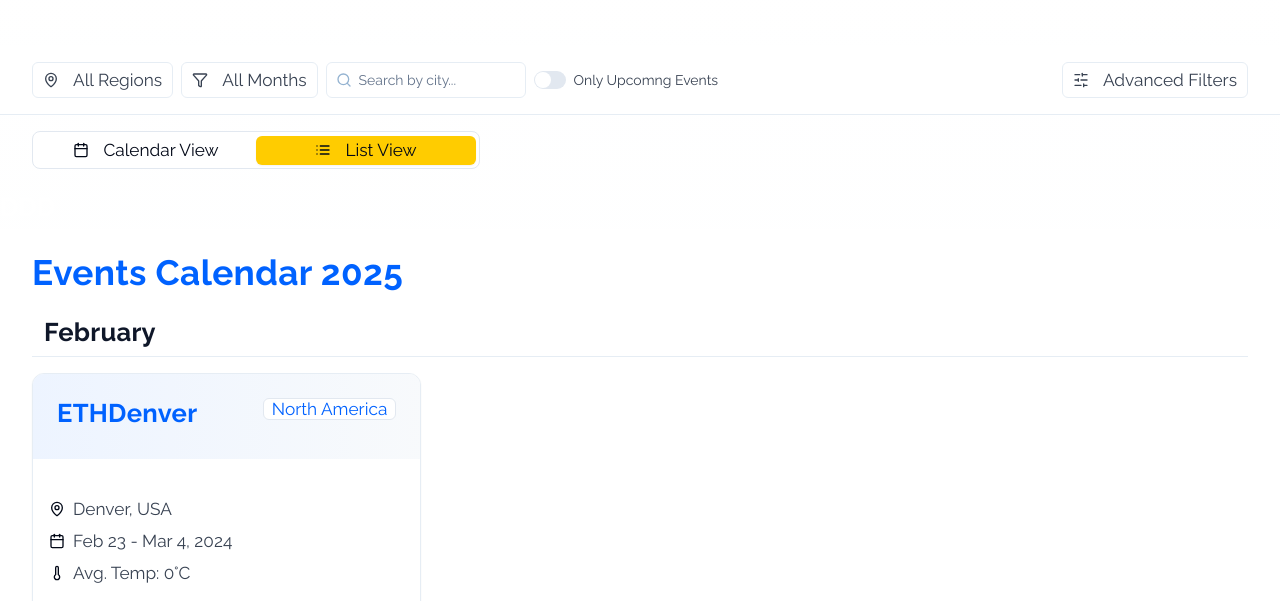
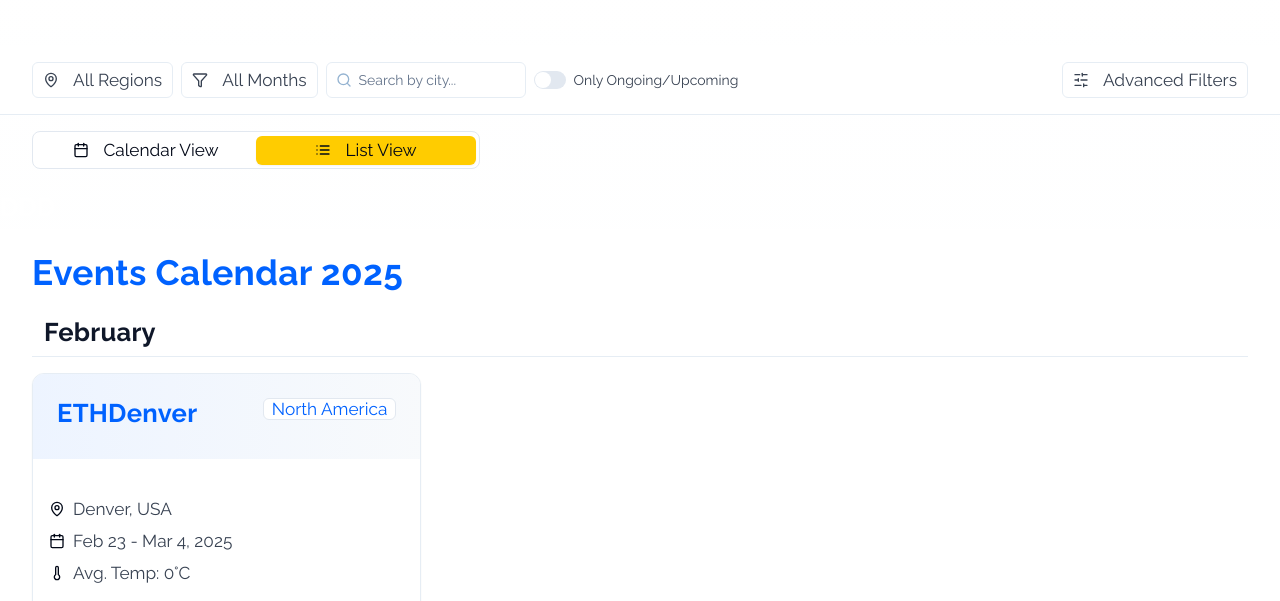
Before and after one commit to geodework/ethereum-events, a Next.js app: page / in a window 1280 px wide. Shown: the part 150-751 px from the top of the page. Built offline with nearby package versions, Linux system fonts and the light colour scheme.

Commit message:
fix: replace ticketDeadline with only ongoing/upcoming

```diff
--- a/components/event-card.tsx
+++ b/components/event-card.tsx
@@ -9,13 +9,6 @@ interface EventCardProps {
 }
 
 export function EventCard({ event }: EventCardProps) {
-  const isDeadlineSoon = () => {
-    const now = new Date()
-    const timeDiff = event.ticketDeadline.getTime() - now.getTime()
-    const daysDiff = Math.ceil(timeDiff / (1000 * 3600 * 24))
-    return daysDiff <= 14 && daysDiff > 0
-  }
-
   const formatDateRange = (start: Date, end: Date) => {
     const startMonth = start.toLocaleString("default", { month: "short" })
     const endMonth = end.toLocaleString("default", { month: "short" })
@@ -64,17 +57,6 @@ export function EventCard({ event }: EventCardProps) {
             {formatDateRange(event.startDateTime, event.endDateTime)}
           </span>
         </div>
-        {/* <div className="flex items-center gap-2 text-sm">
-          <Flag className="h-4 w-4 text-primary-light-500" />
-          <span className="text-secondary-700">
-            Ticket Deadline: {formatDeadline(event.ticketDeadline)}
-            {isDeadlineSoon() && (
-              <Badge variant="destructive" className="ml-2 text-xs">
-                Soon
-              </Badge>
-            )}
-          </span>
-        </div> */}
         <div className="flex items-center gap-2 text-sm">
           <Thermometer className="h-4 w-4 text-primary-light-500" />
           <span className="text-secondary-700">
--- a/components/filter-bar.tsx
+++ b/components/filter-bar.tsx
@@ -104,9 +104,9 @@ export function FilterBar() {
           <div className="flex items-center space-x-2">
             <Switch
               id="deadline-soon"
-              checked={filters.deadlineSoon}
+              checked={filters.isUpcomingOrOngoing}
               onCheckedChange={(checked) =>
-                handleChange("deadlineSoon", checked)
+                handleChange("isUpcomingOrOngoing", checked)
               }
               className="data-[state=checked]:bg-accent"
             />
@@ -114,7 +114,7 @@ export function FilterBar() {
               htmlFor="deadline-soon"
               className="text-sm text-secondary-700"
             >
-              Only Upcomng Events
+              Only Ongoing/Upcoming
             </Label>
           </div>
         </div>
--- a/components/list-view.tsx
+++ b/components/list-view.tsx
@@ -10,10 +10,9 @@ export function ListView() {
   const eventsByMonth: Record<string, TEventWithRelations[]> = {}
 
   // Sort events by start date
-  const sortedEvents = [...events].sort((a, b) => {
-    console.log(a.startDateTime.getTime(), b.endDateTime.getTime())
-    return a.startDateTime.getTime() - b.endDateTime.getTime()
-  })
+  const sortedEvents = [...events].sort(
+    (a, b) => a.startDateTime.getTime() - b.endDateTime.getTime()
+  )
 
   // Group events by month
   sortedEvents.forEach((event) => {
--- a/lib/data.ts
+++ b/lib/data.ts
@@ -12,8 +12,8 @@ export const events: TEventWithRelations[] = [
     categories: ["Hackathon", "Conference"],
     domains: ["Ethereum", "Web3"],
     venueType: "in_person",
-    startDateTime: new Date("2024-02-23T09:00:00-07:00"),
-    endDateTime: new Date("2024-03-03T18:00:00-07:00"),
+    startDateTime: new Date("2025-02-23T09:00:00-07:00"),
+    endDateTime: new Date("2025-03-03T18:00:00-07:00"),
     links: ["https://ethdenver.com"],
     socials: ["https://twitter.com/ETHDenver"],
     communities: ["https://t.me/ethdenver"],
@@ -29,8 +29,8 @@ export const events: TEventWithRelations[] = [
     categories: ["Hackathon"],
     domains: ["Ethereum"],
     venueType: "in_person",
-    startDateTime: new Date("2024-05-31T10:00:00+02:00"),
-    endDateTime: new Date("2024-06-02T18:00:00+02:00"),
+    startDateTime: new Date("2025-05-31T10:00:00+02:00"),
+    endDateTime: new Date("2025-06-02T18:00:00+02:00"),
     links: ["https://ethprague.com"],
     socials: ["https://twitter.com/ETHPrague"],
     communities: ["https://t.me/ethprague"],
@@ -46,8 +46,8 @@ export const events: TEventWithRelations[] = [
     categories: ["Conference"],
     domains: ["Ethereum", "DeFi"],
     venueType: "in_person",
-    startDateTime: new Date("2024-07-12T09:00:00+02:00"),
-    endDateTime: new Date("2024-07-14T18:00:00+02:00"),
+    startDateTime: new Date("2025-07-12T09:00:00+02:00"),
+    endDateTime: new Date("2025-07-14T18:00:00+02:00"),
     links: ["https://ethbarcelona.com"],
     socials: ["https://twitter.com/ETHBarcelona"],
     communities: ["https://t.me/ethbarcelona"],
@@ -63,8 +63,8 @@ export const events: TEventWithRelations[] = [
     categories: ["Conference"],
     domains: ["Ethereum", "Web3"],
     venueType: "in_person",
-    startDateTime: new Date("2024-09-05T09:00:00+08:00"),
-    endDateTime: new Date("2024-09-08T18:00:00+08:00"),
+    startDateTime: new Date("2025-09-05T09:00:00+08:00"),
+    endDateTime: new Date("2025-09-08T18:00:00+08:00"),
     links: ["https://ethsingapore.com"],
     socials: ["https://twitter.com/ETHSingapore"],
     communities: ["https://t.me/ethsingapore"],
@@ -80,8 +80,8 @@ export const events: TEventWithRelations[] = [
     categories: ["Conference"],
     domains: ["Ethereum", "Web3"],
     venueType: "in_person",
-    startDateTime: new Date("2024-11-12T09:00:00+07:00"),
-    endDateTime: new Date("2024-11-15T18:00:00+07:00"),
+    startDateTime: new Date("2025-11-12T09:00:00+07:00"),
+    endDateTime: new Date("2025-11-15T18:00:00+07:00"),
     links: ["https://devcon.org"],
     socials: ["https://twitter.com/EFDevcon"],
     communities: ["https://t.me/devcon"],
@@ -97,8 +97,8 @@ export const events: TEventWithRelations[] = [
     categories: ["Hackathon"],
     domains: ["Ethereum"],
     venueType: "in_person",
-    startDateTime: new Date("2024-10-18T09:00:00+01:00"),
-    endDateTime: new Date("2024-10-20T18:00:00+01:00"),
+    startDateTime: new Date("2025-10-18T09:00:00+01:00"),
+    endDateTime: new Date("2025-10-20T18:00:00+01:00"),
     links: ["https://ethlisbon.org"],
     socials: ["https://twitter.com/ETHLisbon"],
     communities: ["https://t.me/ethlisbon"],
@@ -114,8 +114,8 @@ export const events: TEventWithRelations[] = [
     categories: ["Hackathon"],
     domains: ["Ethereum"],
     venueType: "in_person",
-    startDateTime: new Date("2024-04-12T09:00:00+09:00"),
-    endDateTime: new Date("2024-04-14T18:00:00+09:00"),
+    startDateTime: new Date("2025-04-12T09:00:00+09:00"),
+    endDateTime: new Date("2025-04-14T18:00:00+09:00"),
     links: ["https://ethtokyo.com"],
     socials: ["https://twitter.com/ETHTokyo"],
     communities: ["https://t.me/ethtokyo"],
@@ -131,8 +131,8 @@ export const events: TEventWithRelations[] = [
     categories: ["Hackathon"],
     domains: ["Ethereum"],
     venueType: "in_person",
-    startDateTime: new Date("2024-08-23T09:00:00+02:00"),
-    endDateTime: new Date("2024-08-25T18:00:00+02:00"),
+    startDateTime: new Date("2025-08-23T09:00:00+02:00"),
+    endDateTime: new Date("2025-08-25T18:00:00+02:00"),
     links: ["https://ethberlin.org"],
     socials: ["https://twitter.com/ETHBerlin"],
     communities: ["https://t.me/ethberlin"],
@@ -148,8 +148,8 @@ export const events: TEventWithRelations[] = [
     categories: ["Hackathon"],
     domains: ["Ethereum"],
     venueType: "in_person",
-    startDateTime: new Date("2024-05-10T09:00:00-04:00"),
-    endDateTime: new Date("2024-05-12T18:00:00-04:00"),
+    startDateTime: new Date("2025-05-10T09:00:00-04:00"),
+    endDateTime: new Date("2025-05-12T18:00:00-04:00"),
     links: ["https://ethnewyork.com"],
     socials: ["https://twitter.com/ETHNewYork"],
     communities: ["https://t.me/ethnewyork"],
@@ -165,8 +165,8 @@ export const events: TEventWithRelations[] = [
     categories: ["Conference"],
     domains: ["Ethereum"],
     venueType: "in_person",
-    startDateTime: new Date("2024-03-14T09:00:00-03:00"),
-    endDateTime: new Date("2024-03-17T18:00:00-03:00"),
+    startDateTime: new Date("2025-03-14T09:00:00-03:00"),
+    endDateTime: new Date("2025-03-17T18:00:00-03:00"),
     links: ["https://ethrio.org"],
     socials: ["https://twitter.com/ETHRio"],
     communities: ["https://t.me/ethrio"],
--- a/lib/filter-logic.ts
+++ b/lib/filter-logic.ts
@@ -94,7 +94,7 @@ export class UpcomingOrOngoingFilter implements EventFilter {
   ): TEventWithRelations[] {
     if (!filters.isUpcomingOrOngoing) return events
     const now = new Date()
-    return events.filter((event) => new Date(event.endDateTime) >= now)
+    return events.filter((event) => event.endDateTime >= now)
   }
 }
 
```
Also changed, not shown: 1 other file (tests, documents, lock files or other folders).
